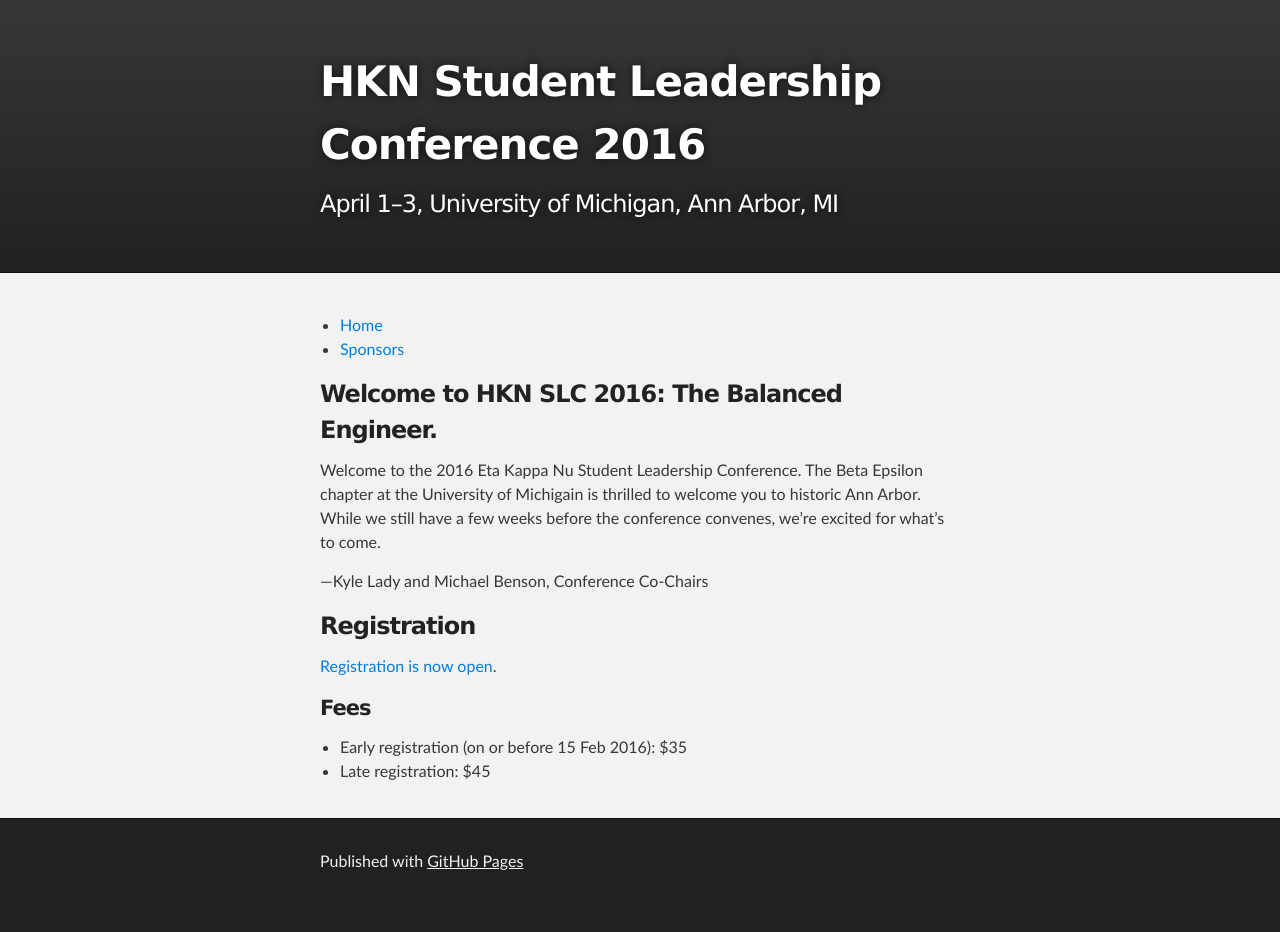
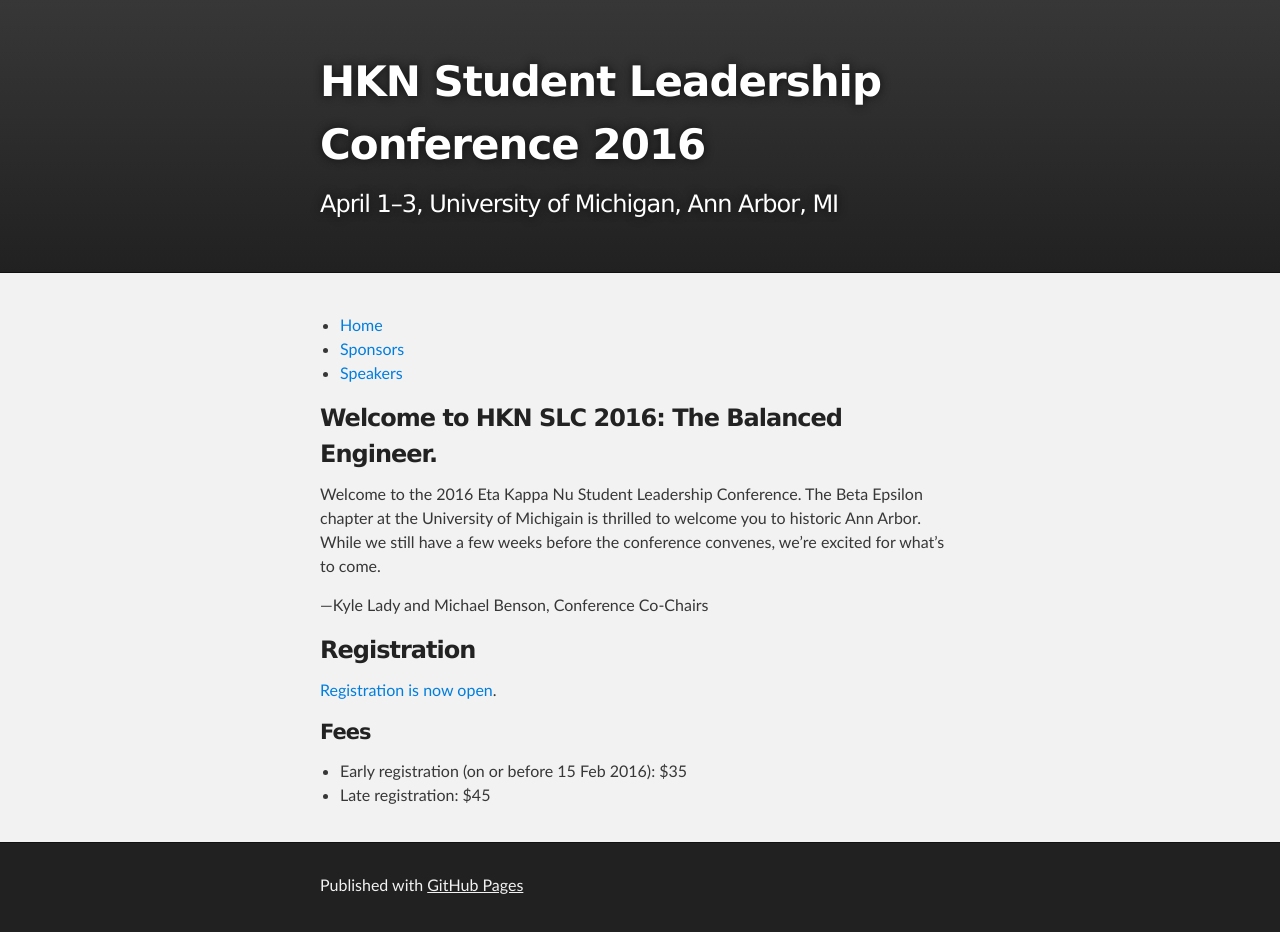
Before and after one commit to hkncon2016/hkncon2016.github.io, a Jekyll site: the page built from index.md, in a window 1280 px wide. Built offline with Jekyll 4.4.1, drawn with Linux system fonts in a browser that asks for light colours; before the commit the page ends 908 px from its top, so only the background shows below that.

Commit message:
Update default.html

```diff
--- a/_layouts/default.html
+++ b/_layouts/default.html
@@ -31,6 +31,7 @@
       <ul>
         <li><a href="/">Home</a></li>
         <li><a href="/sponsors">Sponsors</a></li>
+        <li><a href="/speakers">Speakers</a></li>
       </ul>
     </nav>
 
```
